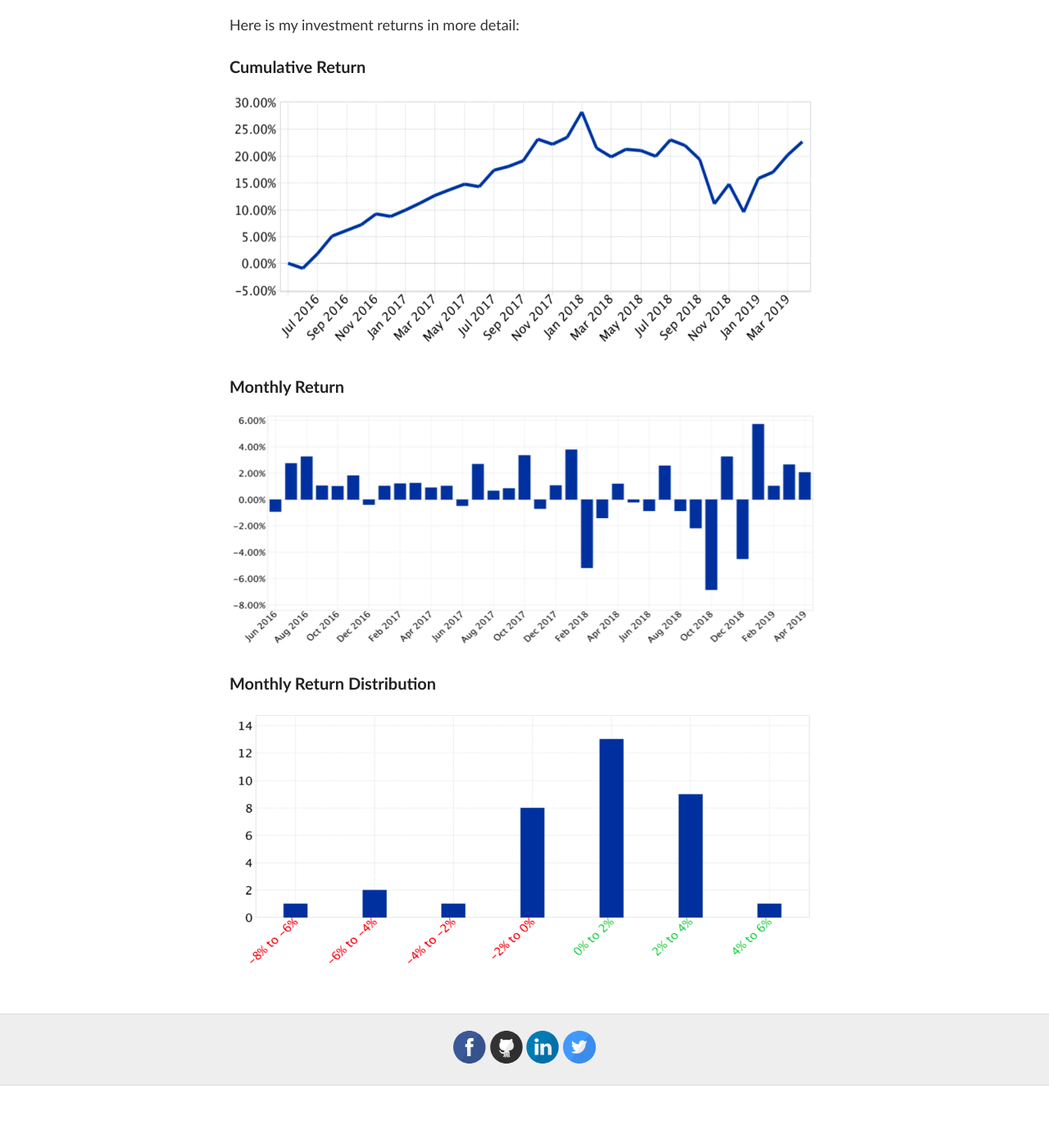
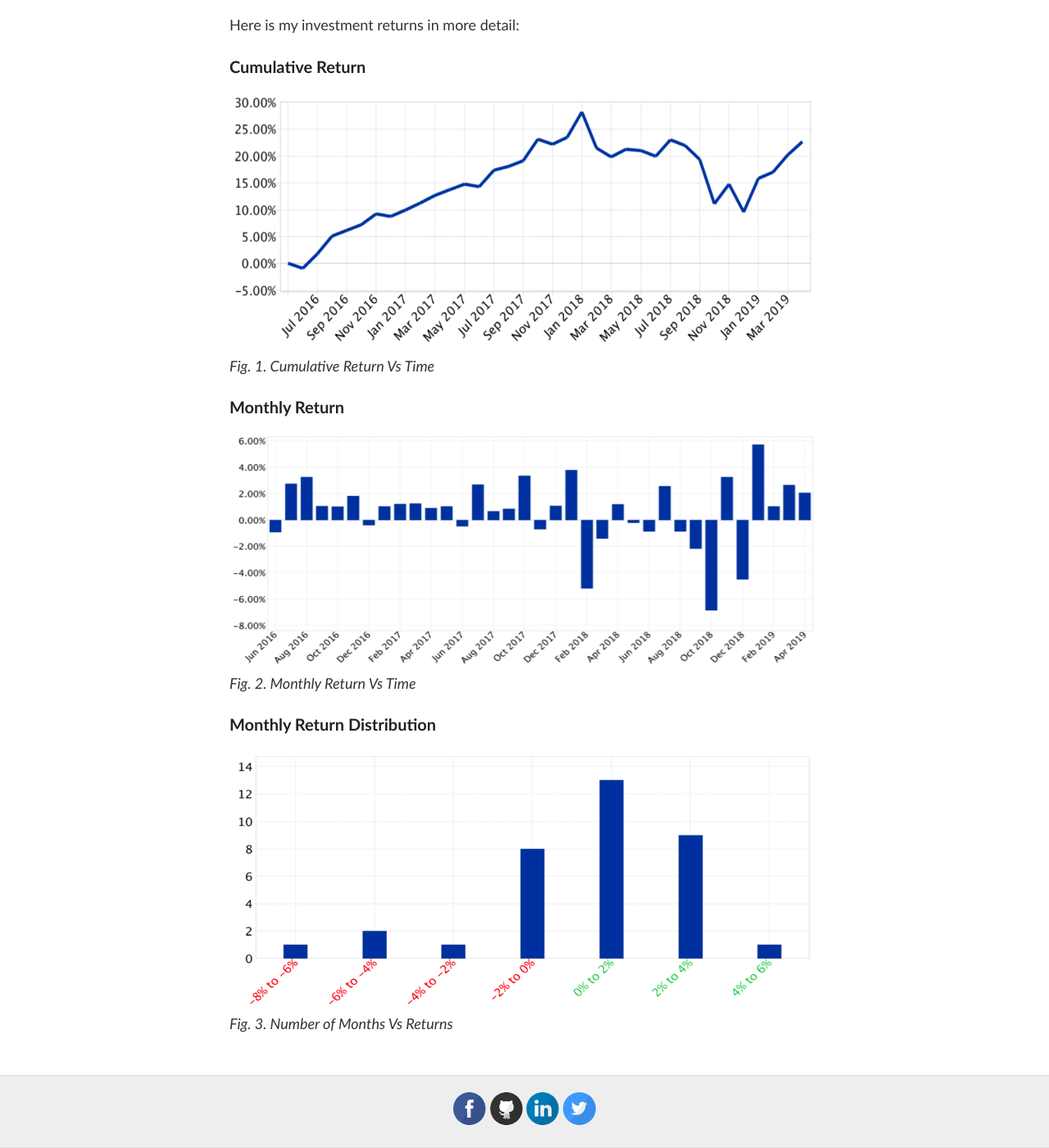
Before and after one commit to wngaw/wngaw.github.io, a Jekyll site: the page built from investments.md, in a window 1280 px wide and 1400 px high, scrolled down 274 px. Shown: the whole window at 82% size. Built offline with Jekyll 4.4.1, drawn with Linux system fonts in a browser that asks for light colours; before the commit the page ends 1598 px from its top, so only the background shows below that.

Commit message:
improve chart labels

```diff
--- a/investments.md
+++ b/investments.md
@@ -11,11 +11,20 @@ Here is my investment returns in more detail:
 ### Cumulative Return
 
 ![cumulative_return]({{ '/images/investments_cumulative_return.png' | relative_url }})
+<br />
+*Fig. 1. Cumulative Return Vs Time*
+<br />
 
 ### Monthly Return
 
 ![monthly_return]({{ '/images/investments_monthly_return.png' | relative_url }})
+<br />
+*Fig. 2. Monthly Return Vs Time*
+<br />
 
 ### Monthly Return Distribution
 
 ![monthly_return_distribution]({{ '/images/investments_monthly_return_distribution.png' | relative_url }})
+<br />
+*Fig. 3. Number of Months Vs Returns*
+<br />
```
